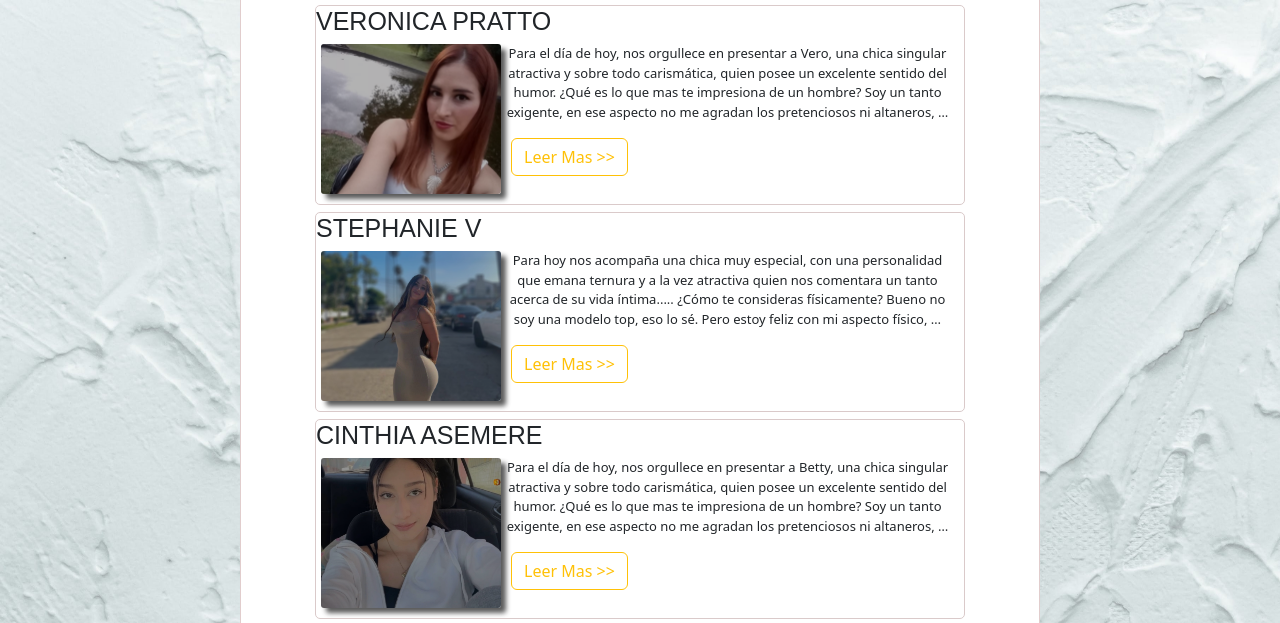
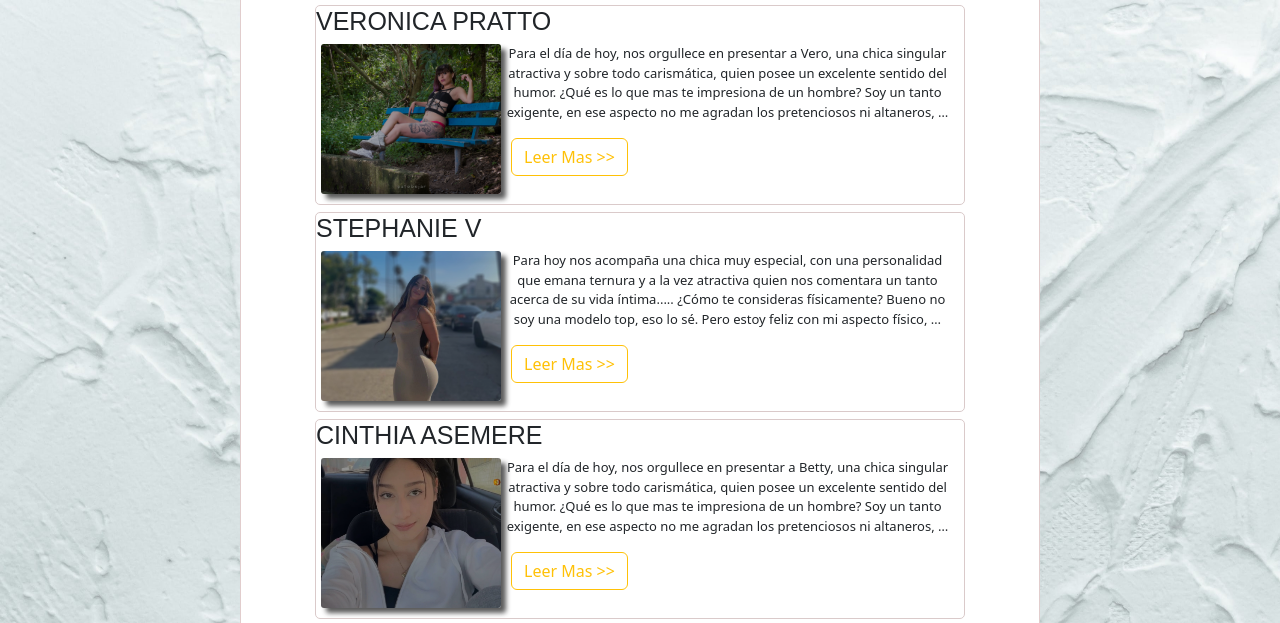
Before and after one commit to it-campero/Tentaciones2, a plain HTML site: page index.html in a window 1280 px wide. Shown: the part 113-736 px from the top of the page. Drawn offline with nearby package versions, Linux system fonts and the light colour scheme; a web font is replaced by a local one.

Commit message:
verion 2-tentaciones

```diff
--- a/index.html
+++ b/index.html
@@ -28,7 +28,7 @@
         <section class="flex-section">
             <div class="">
                 <h2 class="flex-name-model">VERONICA PRATTO</h2>
-                <a href="todo-sobre-veronica-pretto.html"><img class="flex-image" src="assets/img/xx1.jpg" alt="VP"></a>
+                <a href="todo-sobre-veronica-pretto.html"><img class="flex-image" src="assets/img/xx12.jpg" alt="VP"></a>
                 <p class="flex-p">Para el día de hoy, nos orgullece en presentar a Vero, una chica singular atractiva y
                     sobre todo carismática, quien posee un excelente sentido del humor. ¿Qué es lo que mas te impresiona
                     de un hombre? Soy un tanto exigente, en ese aspecto no me agradan los pretenciosos ni altaneros, …
```
Also changed, not shown: assets/img/xx1.jpg (deleted), assets/img/xx12.jpg (added).
